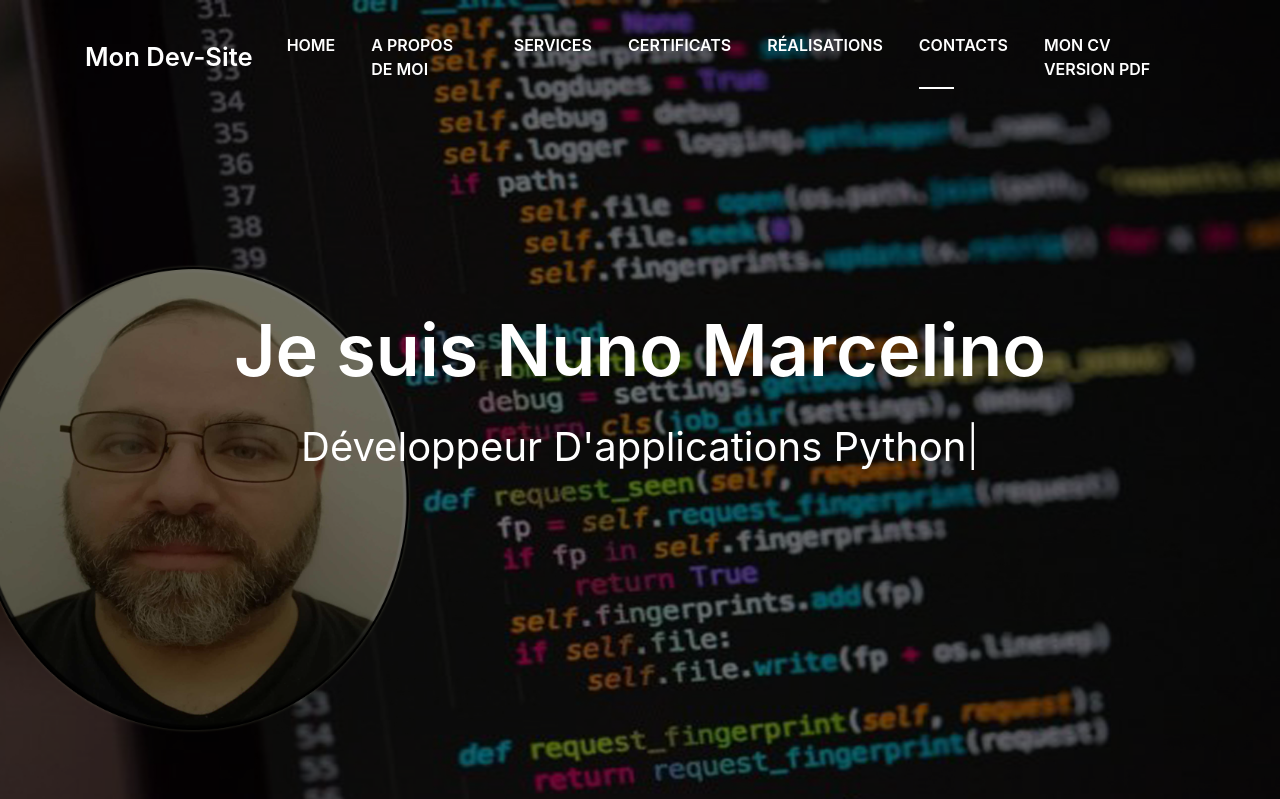
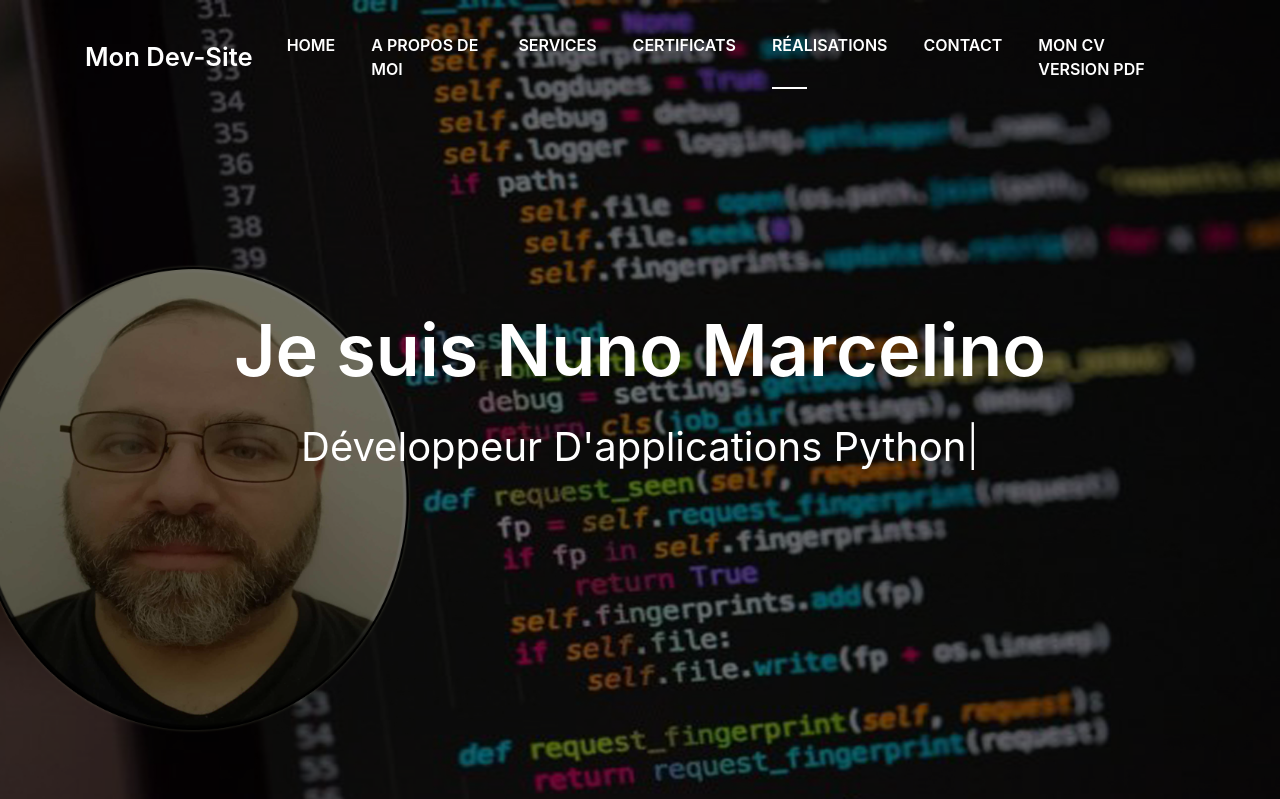
Before and after one commit to NunoMars/site-dev, a Django app: page / in a window 1280 px wide. Shown: the top 799 px of the page. Run offline with Django 3.2, Linux system fonts and the light colour scheme; data that the repository does not hold is empty; some libraries are stand-ins or nearby versions; some web fonts are replaced.

Commit message:
work on templates app

```diff
--- /dev/null
+++ b/contact/admin.py
@@ -0,0 +1,3 @@
+from django.contrib import admin
+
+# Register your models here.
--- /dev/null
+++ b/contact/apps.py
@@ -0,0 +1,6 @@
+from django.apps import AppConfig
+
+
+class ContactConfig(AppConfig):
+    default_auto_field = 'django.db.models.BigAutoField'
+    name = 'contact'
--- /dev/null
+++ b/contact/models.py
@@ -0,0 +1,3 @@
+from django.db import models
+
+# Create your models here.
--- /dev/null
+++ b/contact/tests.py
@@ -0,0 +1,3 @@
+from django.test import TestCase
+
+# Create your tests here.
--- /dev/null
+++ b/contact/views.py
@@ -0,0 +1,5 @@
+from django.shortcuts import render
+
+
+def contact_view(request):
+    return render(request, 'contact/contact.html')
--- a/home/views.py
+++ b/home/views.py
@@ -10,7 +10,4 @@ def index(request):
         "count_diplomas": len(diplomas),
         "count_works": len(works)
     }
-    return render(request, "index.html", args)
-
-def contacts(request):
-    pass
+    return render(request, "home/index.html", args)
--- a/my_dev_site/settings/__init__.py
+++ b/my_dev_site/settings/__init__.py
@@ -40,6 +40,7 @@ INSTALLED_APPS = [
     'django.contrib.messages',
     'django.contrib.staticfiles',
     'home.apps.HomeConfig',
+    'contact.apps.ContactConfig',
 ]
 
 MIDDLEWARE = [
--- a/my_dev_site/urls.py
+++ b/my_dev_site/urls.py
@@ -15,12 +15,14 @@ Including another URLconf
 """
 from django.contrib import admin
 from django.urls import path
+from django.conf.urls import url
 from django.conf import settings
 from django.conf.urls.static import static
-from home.views import index, contacts
+from home.views import index
+from contact.views import contact_view
 
 urlpatterns = [
     path('admin/', admin.site.urls),
-    path("", index, name="home"),
-    path("contacts", contacts, name="contacts"),
+    url("", index, name="home"),
+    url("contacts/", contact_view, name="contact"),
 ] + static(settings.MEDIA_URL, document_root=settings.MEDIA_ROOT)
--- a/templates/base.html
+++ b/templates/base.html
@@ -6,7 +6,7 @@
   <meta charset="utf-8">
   <meta content="width=device-width, initial-scale=1.0" name="viewport">
 
-  <title>Web page Nuno MARCELINO</title>
+  <title>Nuno MARCELINO</title>
   <meta content="" name="description">
   <meta content="" name="keywords">
 
@@ -40,7 +40,7 @@
       <div class="navbar-collapse collapse justify-content-end" id="navbarDefault">
         <ul class="navbar-nav">
           <li class="nav-item">
-            <a class="nav-link js-scroll active" href="index.html">Home</a>
+            <a class="nav-link js-scroll active" href="{% url 'home' %}">Home</a>
           </li>
           <li class="nav-item">
             <a class="nav-link js-scroll" href="#about">A propos de moi</a>
@@ -55,7 +55,7 @@
             <a class="nav-link js-scroll" href="#realistaions">Réalisations</a>
           </li>
           <li class="nav-item">
-            <a class="nav-link js-scroll" href="#contact">Contacts</a>
+            <a class="nav-link js-scroll" href="{% url 'contact' %}">Contact</a>
           </li>
           <li class="nav-item">
             <a class="nav-link js-scroll" href={% static 'img/CV.pdf' %} >Mon CV Version PDF</a>
@@ -64,6 +64,7 @@
       </div>
     </div>
   </nav>
+  {% block content %}
     <!-- ======= Intro Section ======= -->
     <div id="home" class="intro route bg-image" style="background-image:url(static/img/intro-bg.jpg)">
       <div class="overlay-itro"></div>
@@ -186,7 +187,7 @@
                   Services
                 </h3>
                 <p class="subtitle-a">
-                Ce que je suis capable de faire.
+                  Mes services.
                 </p>
                 <div class="line-mf"></div>
               </div>
@@ -316,48 +317,8 @@
       {% block works %}
       {% endblock %}
 
-    <!-- ======= Contact Section ======= -->
-    <section class="paralax-mf footer-paralax bg-image sect-mt4 route" style="background-image: url(static/img/overlay-bg.jpg)">
-      <div class="overlay-mf"></div>
-      <div class="container">
-        <div class="row">
-          <div class="col-sm-12">
-            <div class="contact-mf">
-              <div id="contact" class="box-shadow-full">
-                <div class="row">
-                  <div class="col-md-9">
-                    <div class="title-box-2 pt-4 pt-md-0">
-                      <h5 class="title-a">
-                        Me contacter.
-                      </h5>
-                    </div>
-                    <div class="more-info">
-                      <p class="lead">
-                        Avez vous de questions? Un message a me faire parvenir?
-                      </p>
-                      <ul class="list-ico">
-                        <li><span class="ion-ios-location"></span> 5 rue Pierre Lavoye 95300 PONTOISE</li>
-                        <li><span class="ion-ios-telephone"></span> (+33) 625537373</li>
-                        <li><span class="ion-email"></span><A HREF="mailto:nuno.ricardo.mars@gmail.com">nuno.ricardo.mars@gmail.com</A></li>
-                      </ul>
-                    </div>
-                    <div class="socials">
-                      <ul>
-                        <li><a href="https://www.linkedin.com/in/nuno-ricardo/"><span class="ico-circle"><i class="ion-social-linkedin"></i></span></a></li>
-                        <li><a href="https://github.com/NunoMars/"><span class="ico-circle"><i class="ion-social-github"></i></span></a></li>
-                        <li><a href="https://www.facebook.com/nuno.marcelino.5/"><span class="ico-circle"><i class="ion-social-facebook"></i></span></a></li>
-                        <li><a href="https://www.instagram.com/nuno_musico/"><span class="ico-circle"><i class="ion-social-instagram"></i></span></a></li>
-                      </ul>
-                    </div>
-                  </div>
-                </div>
-              </div>
-            </div>
-          </div>
-        </div>
-      </div>
-    </section><!-- End Contact Section -->
     </main><!-- End #main -->
+  {% endblock %}
   <!-- ======= Footer ======= -->
   <footer>
     <div class="container">
```
Also changed, not shown: contact/templates/contact/contact.html (added, +45 -0 lines), contact/__init__.py (added), contact/migrations/__init__.py (added), home/templates/home/index.html (renamed from home/templates/index.html). Lines whose indentation alone changed are shown as unchanged.
